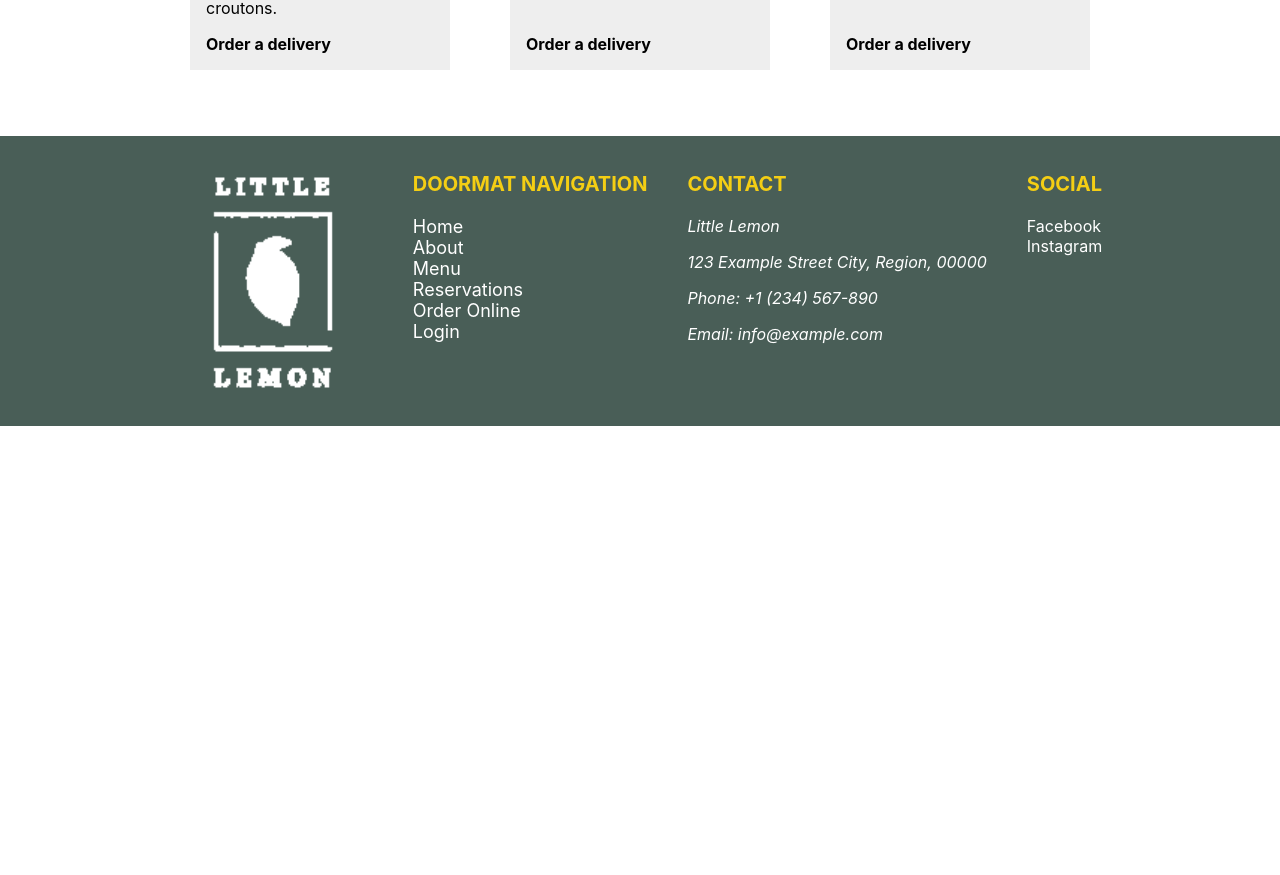
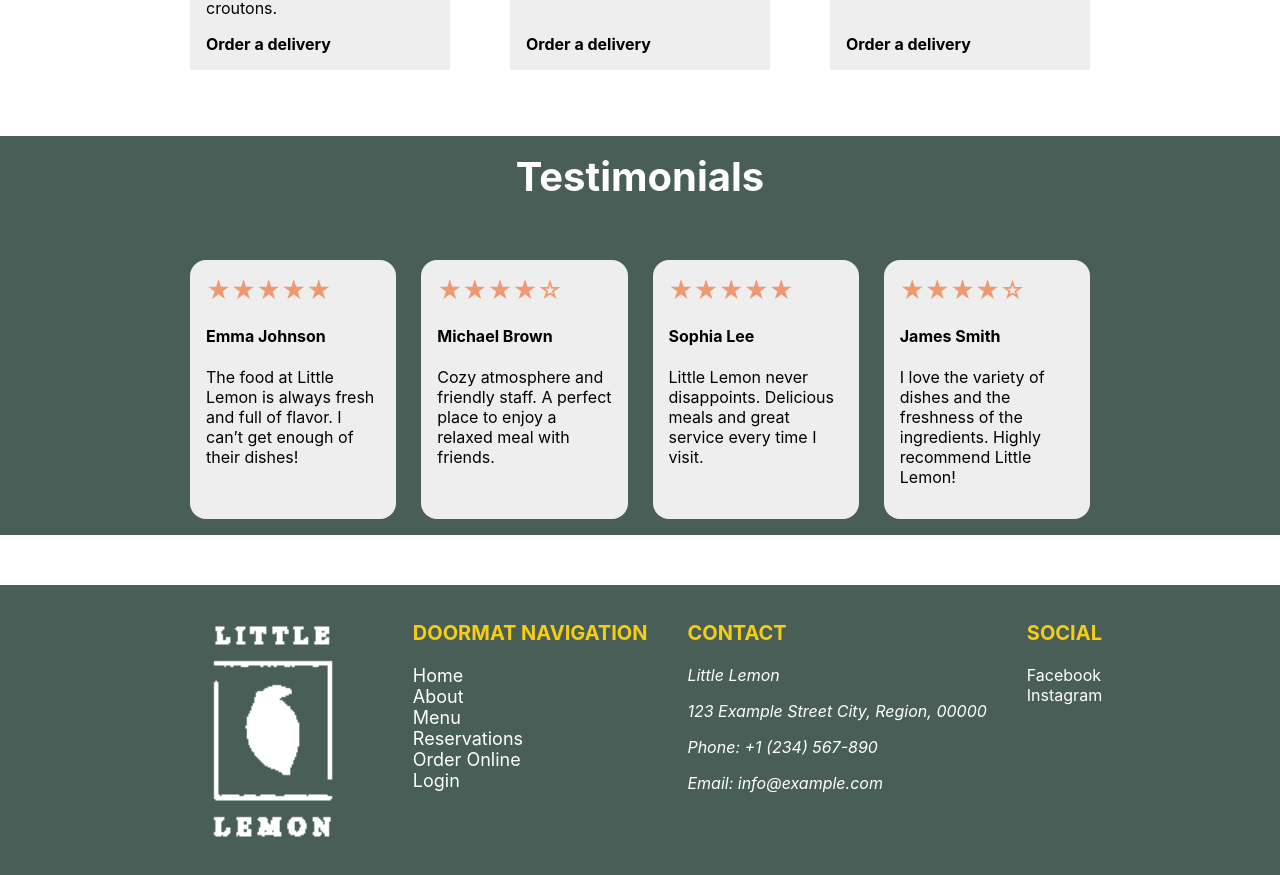
Before and after one commit to El-Ahmed/little-lemon, a React (Create React App) app: page / in a window 1280 px wide. Shown: the part 1177-2052 px from the top of the page. Before the commit the page ends 1603 px from the top, so only its background shows below. Built offline with nearby package versions, Linux system fonts and the light colour scheme.

Commit message:
add testimonials

```diff
--- a/src/App.css
+++ b/src/App.css
@@ -163,7 +163,7 @@ img {
   justify-content: space-between;
 }
 
-article {
+.dish {
   width: 260px;
   background-color: #eee;
   border-top-left-radius: 16px;
@@ -217,3 +217,31 @@ p {
   font-size: 16px;
   font-weight: normal;
 }
+
+.rating {
+  color: #EE9972;
+  font-size: 24px;
+}
+
+.testimonials {
+  background-color: #495E57;
+  color: white;
+}
+
+.testimonials>div {
+  display: grid;
+  grid-template-columns: repeat(4, 1fr);
+  gap: 25px;
+
+  article {
+    background-color: #eee;
+    color: black;
+    border-radius: 16px;
+    padding: 16px;
+  }
+
+  h2 {
+    grid-column: 1 / -1;
+    text-align: center;
+  }
+}
--- a/src/Hero.js
+++ b/src/Hero.js
@@ -9,7 +9,7 @@ function Hero() {
                     <p>We are a family owned Mediterranean restaurant, focused on traditional recipes served with a modern twist.</p>
                     <a href="/reserve-table" className="button">Reserve a Table</a>
                 </div>
-                <img src="restauranfood.jpg" width={400} height={500} alt="Hero image" />
+                <img src="restauranfood.jpg" width={400} height={500} alt="Hero" />
             </div>
         </section>
     )
--- a/src/Main.js
+++ b/src/Main.js
@@ -1,11 +1,13 @@
 import Hero from "./Hero";
 import Specials from "./Specials";
+import Testimonials from "./Testimonials";
 
 function Main() {
   return (
     <main>
       <Hero />
       <Specials />
+      <Testimonials />
     </main>
   );
 }
--- a/src/Specials.js
+++ b/src/Specials.js
@@ -25,7 +25,7 @@ function Specials() {
             </div>
             <div className="specials">
                 {specials.map(special => (
-                    <article key={special.title}>
+                    <article key={special.title} className="dish">
                         <figure>
                             <img src={special.image} alt={special.title} height={180} width={260} />
                         </figure>
@@ -37,7 +37,7 @@ function Specials() {
                             <p>
                                 {special.description}
                             </p>
-                            <a href="#">Order a delivery</a>
+                            <a href="/">Order a delivery</a>
                         </div>
                     </article>
                 ))}
--- /dev/null
+++ b/src/Testimonials.js
@@ -0,0 +1,41 @@
+
+function Testimonials() {
+    const testimonials = [
+        {
+            rating: 5,
+            name: "Emma Johnson",
+            text: "The food at Little Lemon is always fresh and full of flavor. I can’t get enough of their dishes!",
+        },
+        {
+            rating: 4,
+            name: "Michael Brown",
+            text: "Cozy atmosphere and friendly staff. A perfect place to enjoy a relaxed meal with friends.",
+        },
+        {
+            rating: 5,
+            name: "Sophia Lee",
+            text: "Little Lemon never disappoints. Delicious meals and great service every time I visit.",
+        },
+        {
+            rating: 4,
+            name: "James Smith",
+            text: "I love the variety of dishes and the freshness of the ingredients. Highly recommend Little Lemon!",
+        },
+    ];
+    return (
+        <section className="testimonials">
+            <div>
+                <h2>Testimonials</h2>
+                {testimonials.map((t, index) => (
+                    <article key={index} className="testimonial">
+                        <div className="rating">{'★'.repeat(t.rating) + '☆'.repeat(5 - t.rating)}</div>
+                        <h4>{t.name}</h4>
+                        <p>{t.text}</p>
+                    </article>
+                ))}
+            </div>
+        </section>
+    )
+}
+
+export default Testimonials;
```
